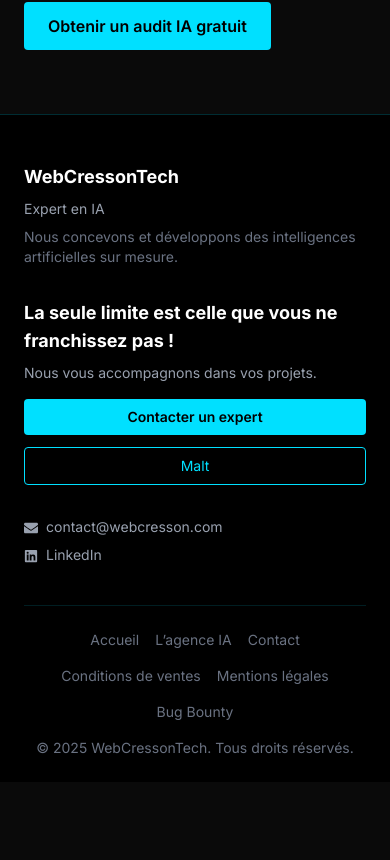
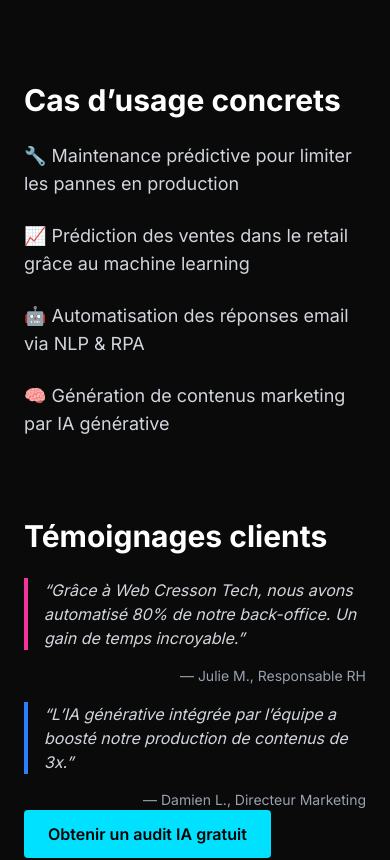
Before and after one commit to creacress/web-cresson-tech-v-0, a Next.js app: page /solutions in a window 390 px wide. Shown: the part 8628-9488 px from the top of the page. Before the commit the page ends 9410 px from the top, so only its background shows below. Built offline with nearby package versions, Linux system fonts and the light colour scheme.

Commit message:
feat(metadata): mise à jour des titres, descriptions et URL pour les pages de contact et de solutions

```diff
--- a/src/app/page.tsx
+++ b/src/app/page.tsx
@@ -17,15 +17,15 @@
 export const metadata: Metadata = {
   title: 'Contactez-nous | WebCressonTech',
   description:
-    "Contactez WebCressonTech pour toute demande d'information sur nos solutions d'intelligence artificielle et nos services technologiques.",
-  keywords: ['contact IA', 'support automatisation', 'prise de contact', 'WebCressonTech', 'expert IA', 'Python'],
+    "Agence spécialisée en IA et automatisation, WebCressonTech vous accompagne dans vos projets d'optimisation et d'innovation.",
+  keywords: ['Agence IA', 'support automatisation', 'WebCressonTech', 'expert IA', 'Python'],
   alternates: {
-    canonical: 'https://webcresson.com/contact',
+    canonical: 'https://webcresson.com',
   },
   openGraph: {
-    title: 'Contactez WebCressonTech',
-    description: "Prenez contact avec notre équipe d'experts IA & RPA.",
-    url: 'https://webcresson.com/contact',
+    title: 'Agence IA & RPA | WebCressonTech',
+    description: "WebCressonTech, votre partenaire pour l'IA et l'automatisation.",
+    url: 'https://webcresson.com',
     siteName: 'WebCresson Tech',
     images: [
       {
@@ -38,7 +38,7 @@
   },
   twitter: {
     card: 'summary_large_image',
-    title: 'Contact WebCressonTech',
+    title: "WebCressonTech, votre partenaire pour l'IA et l'automatisation",
     description: "Discutons de vos projets IA & automatisation.",
     images: ['https://webcresson.com/images/Logo_webcressontech.webp'],
     creator: '@WebCresson',
--- a/src/app/solutions/page.tsx
+++ b/src/app/solutions/page.tsx
@@ -11,14 +11,14 @@
 export const revalidate = 86400;
 
 export const metadata: Metadata = {
-  title: 'Nos Services en Intelligence Artificielle | Web Cresson Tech',
+  title: 'Nos Solutions en Intelligence Artificielle | Web Cresson Tech',
   description:
     'Découvrez les solutions innovantes de Web Cresson Tech en intelligence artificielle : maintenance prédictive, RPA, IA générative, audit IA et bien plus.',
   openGraph: {
     title: 'Nos Services - Expertise en IA',
     description:
       'Solutions et expertises avancées en intelligence artificielle par Web Cresson Tech.',
-    url: 'https://webcresson.com/services',
+    url: 'https://webcresson.com/solutions',
     images: [
       {
         url: '/images/Logo_webcressontech.webp',
@@ -30,13 +30,13 @@
   },
   twitter: {
     card: 'summary_large_image',
-    title: 'Nos Services en Intelligence Artificielle',
+    title: 'Nos Solutions en Intelligence Artificielle',
     description:
       'Web Cresson Tech propose des solutions sur mesure en intelligence artificielle et automatisation des processus.',
     images: ['/images/Logo_webcressontech.webp'],
   },
   alternates: {
-    canonical: 'https://webcresson.com/services',
+    canonical: 'https://webcresson.com/solutions',
   },
   robots: {
     index: true,
@@ -95,9 +95,36 @@
       </section>
 
       {/* Composants Client */}
-        <SolutionsIA />
+      <SolutionsIA />
 
-        {/* CTA */}
+      {/* Cas d’usage concrets */}
+      <section className="mt-20">
+        <h2 className="text-3xl font-bold mb-6">Cas d’usage concrets</h2>
+        <ul className="grid md:grid-cols-2 gap-6 text-lg text-gray-300">
+          <li>🔧 Maintenance prédictive pour limiter les pannes en production</li>
+          <li>📈 Prédiction des ventes dans le retail grâce au machine learning</li>
+          <li>🤖 Automatisation des réponses email via NLP & RPA</li>
+          <li>🧠 Génération de contenus marketing par IA générative</li>
+        </ul>
+      </section>
+
+      {/* Témoignages clients */}
+      <section className="mt-20">
+        <h2 className="text-3xl font-bold mb-6">Témoignages clients</h2>
+        <div className="space-y-4 text-gray-300">
+          <blockquote className="border-l-4 border-pink-500 pl-4 italic">
+            “Grâce à Web Cresson Tech, nous avons automatisé 80% de notre back-office. Un gain de temps incroyable.”
+          </blockquote>
+          <p className="text-right text-sm text-gray-400">— Julie M., Responsable RH</p>
+
+          <blockquote className="border-l-4 border-blue-500 pl-4 italic">
+            “L’IA générative intégrée par l’équipe a boosté notre production de contenus de 3x.”
+          </blockquote>
+          <p className="text-right text-sm text-gray-400">— Damien L., Directeur Marketing</p>
+        </div>
+      </section>
+
+      {/* CTA */}
       <CTA />
     </main>
   );
```
